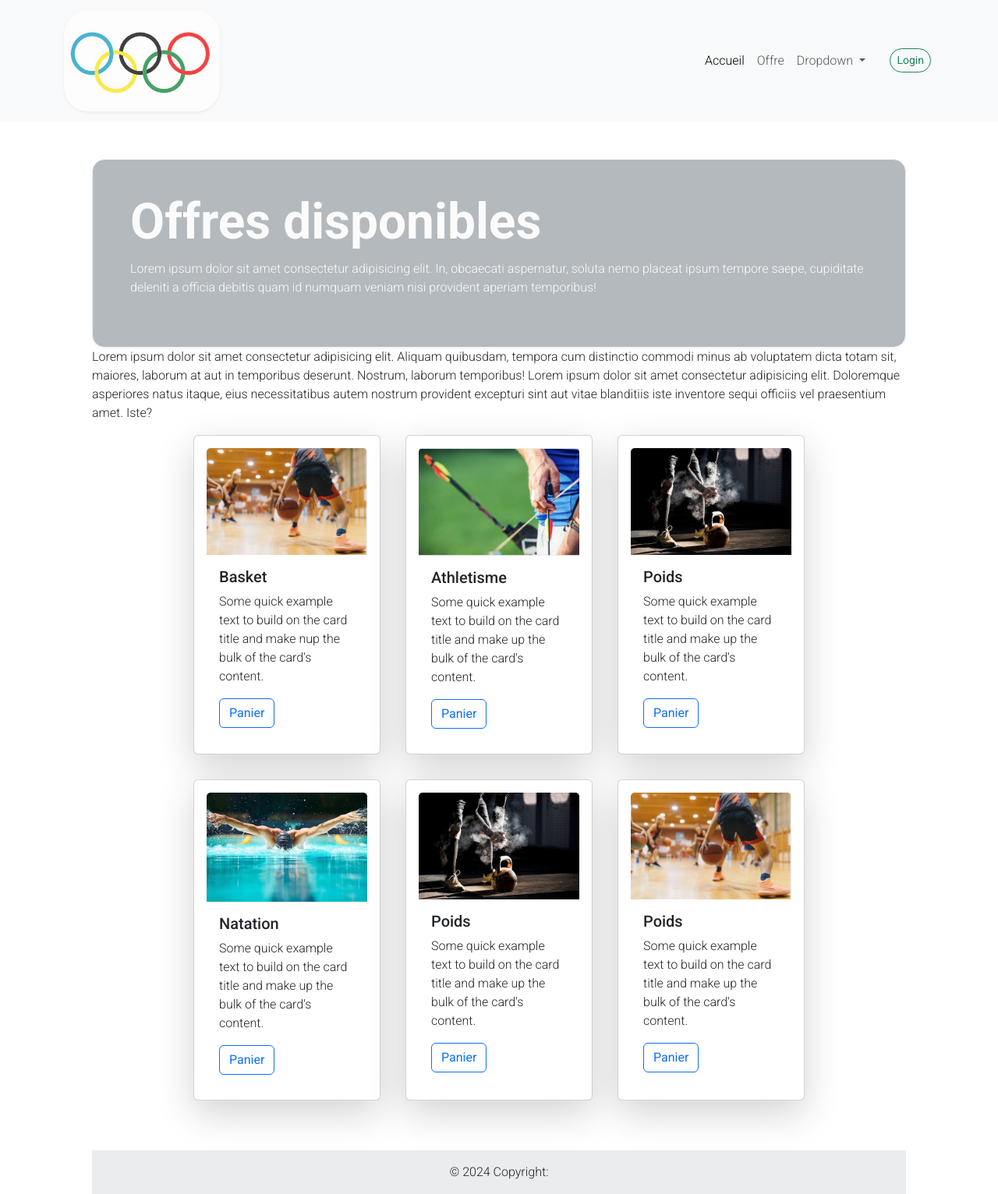
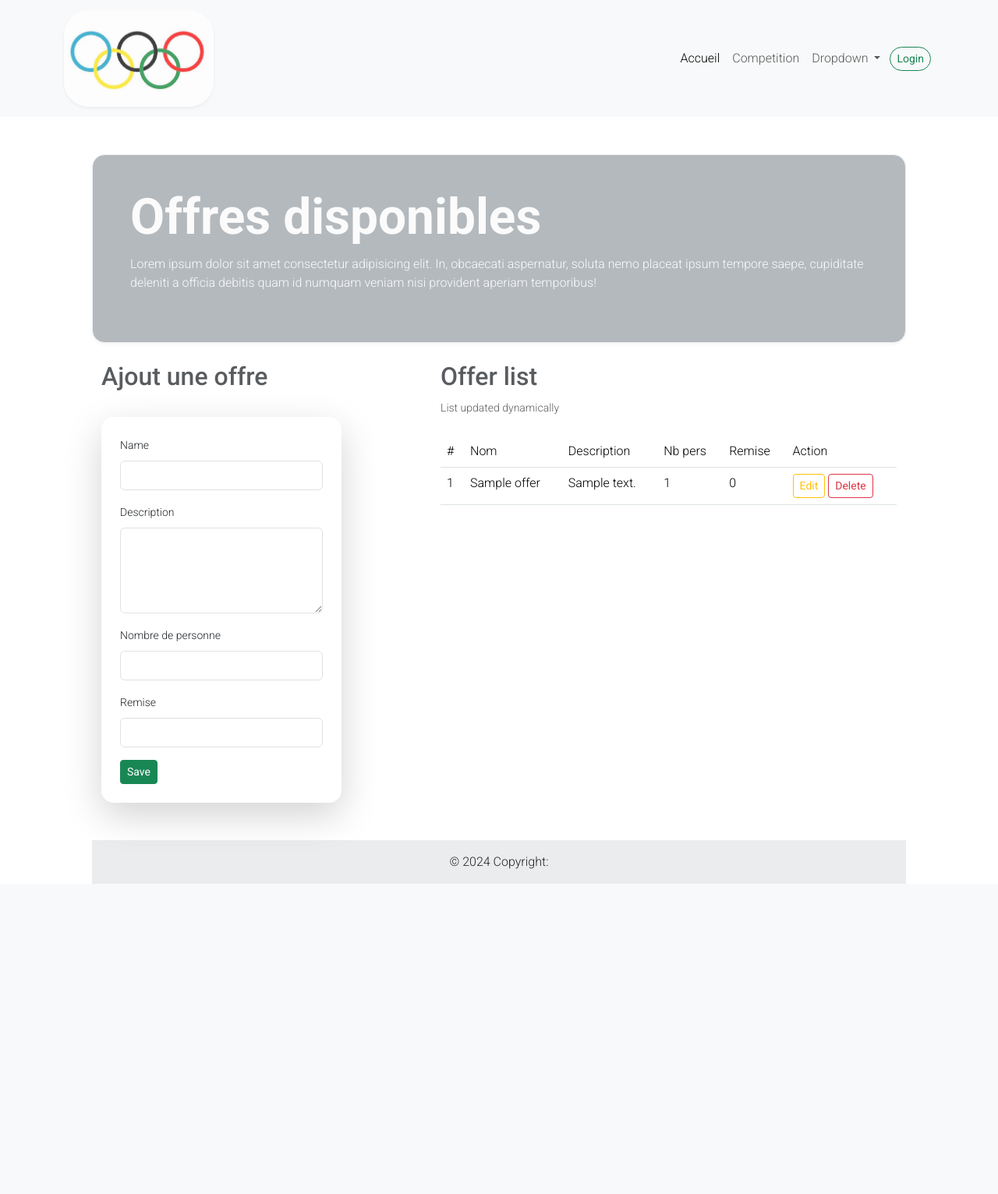
Before and after one commit to lalainafr/ecf-django, a Django app: page /offer/ in a window 1280 px wide. Shown: the whole page at 78% size. After the commit the page ends 1134 px from the top, so only its background shows below. Run offline with Django 5.2, Linux system fonts and the light colour scheme; tables that the repository leaves empty hold one stand-in row (values such as "Sample post"); some libraries are stand-ins or nearby versions.

Commit message:
CRUD offer + ajax

```diff
--- /dev/null
+++ b/ecf_app/form.py
@@ -0,0 +1,11 @@
+from .models import Offer
+from django import forms
+
+class OfferForm(forms.ModelForm):
+    class Meta:
+        model = Offer
+        fields = '__all__'
+
+        widgets = {
+          'description': forms.Textarea(attrs={'rows':4}),
+        }
--- a/ecf_app/static/js/scripts.js
+++ b/ecf_app/static/js/scripts.js
@@ -0,0 +1,136 @@
+//  --- OFFER ---
+
+// CREATE
+$('#btn-save').click(function () {
+
+    let output = "";
+
+    let sid = $('#stuid').val() // hidden input for EDIT
+    // take the value of all input in the form (information 'NAME' in the browser)
+    let name = $('#id_name').val();
+    let description = $('#id_description').val();
+    let nbPers = $('#id_nbPers').val();
+    let discount = $('#id_discount').val();
+
+    // CREATE - take the value of the input data typed by the user
+    // EDIT - take the value of the input data to be edited
+    mydata = {
+        stuid: sid, // hidden input for EDIT
+        name: name,
+        description: description,
+        nbPers: nbPers,
+        discount:discount
+    }
+
+    // appel AJAX
+    $.ajax({
+        url: 'http://127.0.0.1:8000/data-save',
+        type: "POST",
+        data: mydata,
+
+        success: function(data) {
+
+            // prendre les données du data afin de refaire le tableau de la liste des offres --> pas de rechargement de la page
+            x = data.offer_data
+
+            if(data.status == 'Data saved'){
+                for (let i = 0; i < x.length; i++) {
+                    // construire le contenu du tableau en fonction de données reçues en AJAX
+                    output += "<tr><td>" + x[i].id +
+                        "</td><td>" + x[i].name +
+                        "</td><td>" + x[i].description +
+                        "</td><td>" + x[i].nbPers +
+                        "</td><td>" + x[i].discount +
+                        "</td><td> <input type='button' value='Edit' class='btn btn-outline-warning btn-edit btn-sm' data-sid=" +
+                            x[i].id + ">" + " " +
+                            "<input type='button' value='Delete' class='btn btn-outline-danger btn-del btn-sm' data-sid=" +
+                            x[i].id + ">"+
+                            "</td></tr>"
+                }
+
+
+                // mettre les données de l'appel ajax sur le body du tableau
+                $('#tbody').html(output);
+
+                // reset le formulaire une fois soumis
+                $('form')[0].reset();
+
+            }
+            if(data.status == 'Unable to save'){
+                console.log('Unable to save')
+            }
+
+        },
+    });
+});
+
+
+
+// DELETE
+$('#tbody').on("click", ".btn-del", function() {
+
+    // récuperer le id de l'offre à partir du 'data-sid'
+    let id = $(this).attr("data-sid")
+
+    mydata = {
+        sid:id,
+    };
+
+    mythis = $(this);
+    // <input type="button" value="Delete" class="btn btn-outline-danger btn-del btn-sm" data-sid="52"></input>
+
+
+    // appel AJAX
+    $.ajax({
+        method: "POST",
+        url: 'http://127.0.0.1:8000/data-delete',
+        data: mydata,
+        success: function(data) {
+            console.log(data.status)
+
+            if(data.status == 1){
+                console.log('Data deleted')
+                // prendre et fadeOut le this (input...) le plus proche du tr
+                $(mythis).closest("tr").fadeOut();
+            }
+
+            if(data.status == 0){
+                console.log('Unable to delete data')
+            }
+        },
+    });
+})
+
+
+
+// EDIT
+$('#tbody').on("click", ".btn-edit", function() {
+
+    // récuperer le id de l'offre à partir du 'data-sid'
+    let id = $(this).attr("data-sid")
+
+    mydata = {
+        sid:id,
+    };
+
+    mythis = $(this);
+    console.log(mydata);
+    // <input type="button" value="Delete" class="btn btn-outline-danger btn-del btn-sm" data-sid="52"></input>
+
+
+    // appel AJAX
+    $.ajax({
+        method: "POST",
+        url: 'http://127.0.0.1:8000/data-edit',
+        data: mydata,
+        success: function(data) {
+            // Prépopuler avec data les données du formulaire sur le browser
+            // a partir du id de chaque propriété dans le formulaire
+            $('#stuid').val(data.id);
+            $('#id_name').val(data.name);
+            $('#id_description').val(data.description);
+            $('#id_nbPers').val(data.nbPers)
+            $('#id_discount').val(data.discount)
+        },
+    });
+})
--- a/ecf_app/urls.py
+++ b/ecf_app/urls.py
@@ -3,5 +3,11 @@ from . import views
 
 urlpatterns = [
     path('', views.home, name='home'),
+    path('competition/', views.competition, name='competition'),
+
     path('offer/', views.offer, name='offer'),
+    path('data-save', views.data_save, name="data_save"),
+    path('data-delete', views.data_delete, name="delete_data"),
+    path('data-edit', views.data_edit, name="data_edit"),
+
 ]
--- a/ecf_app/views.py
+++ b/ecf_app/views.py
@@ -1,9 +1,82 @@
 from django.shortcuts import render
+from .form import OfferForm
+from .models import Offer
+from django.http import JsonResponse
+from django.views.decorators.csrf import csrf_exempt
 
 
 def home(request):
     return render(request, 'ecf_app/home.html')
 
+def competition(request):
+    return render(request, 'ecf_app/competition.html')
 
+# --- OFFER ---
 def offer(request):
-    return render(request, 'ecf_app/offer.html')
+    form = OfferForm()
+    offers = Offer.objects.all()
+    context = {'form': form, 'offers': offers}
+    return render(request, 'ecf_app/offer.html', context)
+
+# create
+# preventing csrf attack
+@csrf_exempt
+def data_save(request):
+    if request.method =='POST':
+        form = OfferForm(request.POST)
+        if form.is_valid():
+            # get the SID frmo 'stuid' the EDIT ajax
+            # eviter de créer une nouvelle instance avec EDIT
+            sid = request.POST.get('stuid')
+
+            # take value from the AJAX --> 'name, desdcription, nbPers, discount' --> to update de bdd
+            name = request.POST['name']
+            description = request.POST['description']
+            nbPers = request.POST['nbPers']
+            discount = request.POST['discount']
+
+            # create an instance of Student
+                #  SID récupéré à partir de AJAX --> mydata = {sid:id}
+                # si on a un SID on le met la valeur dans ID
+
+            if(sid == ''):
+                offre = Offer(name=name, description=description, nbPers=nbPers, discount = discount)
+            else:
+                # on assigne a id le sid
+                offre = Offer(id= sid, name=name, description=description, nbPers=nbPers, discount = discount)
+
+            offre.save()
+
+            # --> PUT INT THE TABLE INT THE RIGHT SIDE THE DATA REVEICED FROM THE AJAX CALL
+            # take the values of all student data in the database
+            offer_values = Offer.objects.values()
+            # convert it to python list
+            offer_data = list(offer_values)
+
+            # return to json as well the data converted as a python list
+            return JsonResponse({'status': 'Data saved', 'offer_data': offer_data})
+        else:
+            return JsonResponse({'status': 'Unable to save'})
+
+
+@csrf_exempt
+def data_delete(request):
+    if request.method == 'POST':
+        #  SID récupéré à partir de AJAX --> mydata = {sid:id}
+        id = request.POST.get('sid')
+        offre = Offer.objects.get(pk=id)
+        offre.delete()
+        return JsonResponse({'status':1})
+    else:
+        return JsonResponse({'status':0})
+
+@csrf_exempt
+def data_edit(request):
+    if request.method == 'POST':
+        # récupérer le id à partir de l'appel AJAX
+        id = request.POST.get('sid')
+
+        offre = Offer.objects.get(pk=id)
+        offer_data = {'id': offre.id, 'name': offre.name, 'description': offre.description, 'nbPers': offre.nbPers, 'discount': offre.discount}
+
+        return JsonResponse(offer_data)
--- a/ecf_django/urls.py
+++ b/ecf_django/urls.py
@@ -24,5 +24,6 @@ urlpatterns = [
     path('admin/', admin.site.urls),
     path('', include ('ecf_app.urls')),
     path('account/', include ('account.urls')),
+
 ] + static(settings.MEDIA_URL, document_root=settings.MEDIA_ROOT)
 # static file implementation
--- a/templates/base.html
+++ b/templates/base.html
@@ -19,6 +19,11 @@
             rel="stylesheet"
         />
         <link href="{% static 'css/styles.css' %}" rel="stylesheet" />
+        <script
+            src="https://code.jquery.com/jquery-3.7.1.min.js"
+            integrity="sha256-/JqT3SQfawRcv/BIHPThkBvs0OEvtFFmqPF/lYI/Cxo="
+            crossorigin="anonymous"
+        ></script>
     </head>
     <body>
         {% include 'navbar.html' %}
@@ -40,5 +45,9 @@
             integrity="sha384-C6RzsynM9kWDrMNeT87bh95OGNyZPhcTNXj1NW7RuBCsyN/o0jlpcV8Qyq46cDfL"
             crossorigin="anonymous"
         ></script>
+
+           <!-- JS-->
+           <script src="{% static 'js/scripts.js' %}"></script>
+        </body>
     </body>
 </html>
--- a/templates/ecf_app/offer.html
+++ b/templates/ecf_app/offer.html
@@ -12,114 +12,99 @@
         </p>
     </div>
 </div>
-{% endblock heading%} {% block content %}
+{% endblock heading%} {% block content %} {%load widget_tweaks%}
 <!-- Section-->
-<section>
-    <div>
-        Lorem ipsum dolor sit amet consectetur adipisicing elit. Aliquam
-        quibusdam, tempora cum distinctio commodi minus ab voluptatem dicta
-        totam sit, maiores, laborum at aut in temporibus deserunt. Nostrum,
-        laborum temporibus! Lorem ipsum dolor sit amet consectetur adipisicing
-        elit. Doloremque asperiores natus itaque, eius necessitatibus autem
-        nostrum provident excepturi sint aut vitae blanditiis iste inventore
-        sequi officiis vel praesentium amet. Iste?
-    </div>
-    <div class="row justify-content-center">
-        <div class="col-md-3 card m-3 p-3 shadow-lg" style="width: 15rem">
-            <img
-                class="card-img-top"
-                src="{% static 'assets/img/basket.jpg' %}"
-                alt=""
-                class="w-25 d-block rounded-5 shadow-sm p-2"
-            />
-            <div class="card-body">
-                <h5 class="card-title">Basket</h5>
-                <p class="card-text">
-                    Some quick example text to build on the card title and make
-                    nup the bulk of the card's content.
-                </p>
-                <a href="#" class="btn btn-outline-primary">Panier</a>
+<section class="container">
+    <div class="row mt-4">
+        <div class="col-md-5">
+            <h2 class="text-muted">Ajout une offre</h2>
+            <br />
+            <div class="w-75 borde rounded-4 shadow-lg p-4">
+                <!-- Specifier la methode POST -->
+                <form action="" method="POST">
+                    {% csrf_token%}
+
+                    <!-- pour le EDIT en ajax -->
+                    <input type="hidden" name="stuid" id="stuid" />
+
+                    <div class="floatingInput mb-3">
+                        <label for="floatingInput" class="form-label">
+                            <small> Name </small>
+                        </label>
+                        {% render_field form.name class="form-control" %}
+                    </div>
+                    <div class="floatingInput mb-3">
+                        <label for="floatingInput" class="form-label">
+                            <small> Description </small>
+                        </label>
+                        {% render_field form.description class="form-control"%}
+                    </div>
+                    <div class="floatingInput mb-3">
+                        <label for="floatingInput" class="form-label">
+                            <small> Nombre de personne </small>
+                        </label>
+                        {% render_field form.nbPers class="form-control" %}
+                    </div>
+                    <div class="floatingInput mb-3">
+                        <label for="floatingInput" class="form-label">
+                            <small> Remise</small>
+                        </label>
+                        {% render_field form.discount class="form-control" %}
+                    </div>
+                    <input
+                        type="button"
+                        class="btn btn-sm btn-success"
+                        value="Save"
+                        id="btn-save"
+                    />
+                </form>
             </div>
         </div>
-        <div class="col-md-3 card m-3 p-3 shadow-lg" style="width: 15rem">
-            <img
-                class="card-img-top"
-                src="{% static 'assets/img/fleche.jpg' %}"
-                alt=""
-                class="w-25 d-block rounded-5 shadow-sm p-2"
-            />
-            <div class="card-body">
-                <h5 class="card-title">Athletisme</h5>
-                <p class="card-text">
-                    Some quick example text to build on the card title and make
-                    up the bulk of the card's content.
-                </p>
-                <a href="#" class="btn btn-outline-primary">Panier</a>
-            </div>
-        </div>
-        <div class="col-md-3 card m-3 p-3 shadow-lg" style="width: 15rem">
-            <img
-                class="card-img-top"
-                src="{% static 'assets/img/poids.jpg' %}"
-                alt=""
-                class="w-25 d-block rounded-5 shadow-sm p-2"
-            />
-            <div class="card-body">
-                <h5 class="card-title">Poids</h5>
-                <p class="card-text">
-                    Some quick example text to build on the card title and make
-                    up the bulk of the card's content.
-                </p>
-                <a href="#" class="btn btn-outline-primary">Panier</a>
-            </div>
-        </div>
-        <div class="col-md-3 card m-3 p-3 shadow-lg" style="width: 15rem">
-            <img
-                class="card-img-top"
-                src="{% static 'assets/img/natation.jpg' %}"
-                alt=""
-                class="w-25 d-block rounded-5 shadow-sm p-2"
-            />
-            <div class="card-body">
-                <h5 class="card-title">Natation</h5>
-                <p class="card-text">
-                    Some quick example text to build on the card title and make
-                    up the bulk of the card's content.
-                </p>
-                <a href="#" class="btn btn-outline-primary">Panier</a>
-            </div>
-        </div>
-        <div class="col-md-3 card m-3 p-3 shadow-lg" style="width: 15rem">
-            <img
-                class="card-img-top"
-                src="{% static 'assets/img/poids.jpg' %}"
-                alt=""
-                class="w-25 d-block rounded-5 shadow-sm p-2"
-            />
-            <div class="card-body">
-                <h5 class="card-title">Poids</h5>
-                <p class="card-text">
-                    Some quick example text to build on the card title and make
-                    up the bulk of the card's content.
-                </p>
-                <a href="#" class="btn btn-outline-primary">Panier</a>
-            </div>
-        </div>
-        <div class="col-md-3 card m-3 p-3 shadow-lg" style="width: 15rem">
-            <img
-                class="card-img-top"
-                src="{% static 'assets/img/basket.jpg' %}"
-                alt=""
-                class="w-25 d-block rounded-5 shadow-sm p-2"
-            />
-            <div class="card-body">
-                <h5 class="card-title">Poids</h5>
-                <p class="card-text">
-                    Some quick example text to build on the card title and make
-                    up the bulk of the card's content.
-                </p>
-                <a href="#" class="btn btn-outline-primary">Panier</a>
-            </div>
+        <div class="col-md-7">
+            <h2 class="text-muted">Offer list</h2>
+            <small class="text-muted"> List updated dynamically </small>
+            <br />
+            <br />
+            <table class="table">
+                <thead>
+                    <tr>
+                        <th scope="col">#</th>
+                        <th scope="col">Nom</th>
+                        <th scope="col">Description</th>
+                        <th scope="col">Nb pers</th>
+                        <th scope="col">Remise</th>
+                        <th scope="col">Action</th>
+                    </tr>
+                </thead>
+                <!-- id 'tbody' to change the content withthe ajax data  -->
+                <tbody id="tbody">
+                    {% for offer in offers %}
+                    <tr>
+                        <th scope="row">{{offer.id}}</th>
+                        <td>{{offer.name}}</td>
+                        <td>{{offer.description}}</td>
+                        <td>{{offer.nbPers}}</td>
+                        <td>{{offer.discount}}</td>
+                        <td>
+                            <input
+                                type="button"
+                                value="Edit"
+                                class="btn btn-outline-warning btn-edit btn-sm"
+                                data-sid="{{offer.id}}"
+                            />
+                            <!-- 'data-sid' pour récuperer le id de l'offre concernée à supprimer-->
+                            <input
+                                type="button"
+                                value="Delete"
+                                class="btn btn-outline-danger btn-del btn-sm"
+                                data-sid="{{offer.id}}"
+                            />
+                            <!-- 'data-sid' pour récuperer le id de l'offre concernée à supprimer-->
+                        </td>
+                    </tr>
+                    {% endfor %}
+                </tbody>
+            </table>
         </div>
     </div>
 </section>
--- a/templates/navbar.html
+++ b/templates/navbar.html
@@ -31,7 +31,9 @@
                     >
                 </li>
                 <li class="nav-item">
-                    <a class="nav-link" href="{% url 'offer' %}">Offre</a>
+                    <a class="nav-link" href="{% url 'competition' %}"
+                        >Competition</a
+                    >
                 </li>
                 <li class="nav-item dropdown">
                     <a
```
Also changed, not shown: account/models.py (+4 -4 lines), ecf_app/models.py (added, +11 -0 lines), ecf_app/static/js/scripts copy.js (added, +139 -0 lines), offer-ajax.txt (added, +10 -0 lines), templates/ecf_app/competition.html (added, +127 -0 lines), account/migrations/0004_alter_user_first_name_alter_user_last_name.py (added), ecf_app/migrations/0001_initial.py (added).
